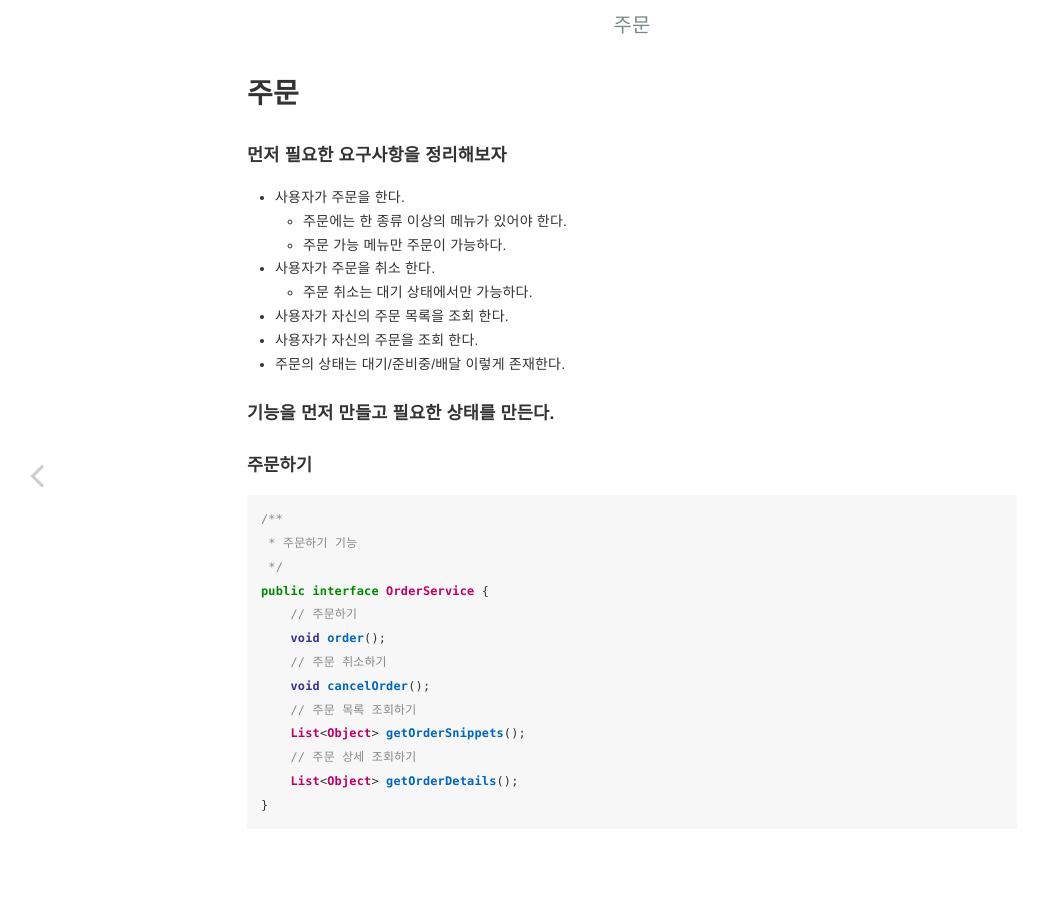
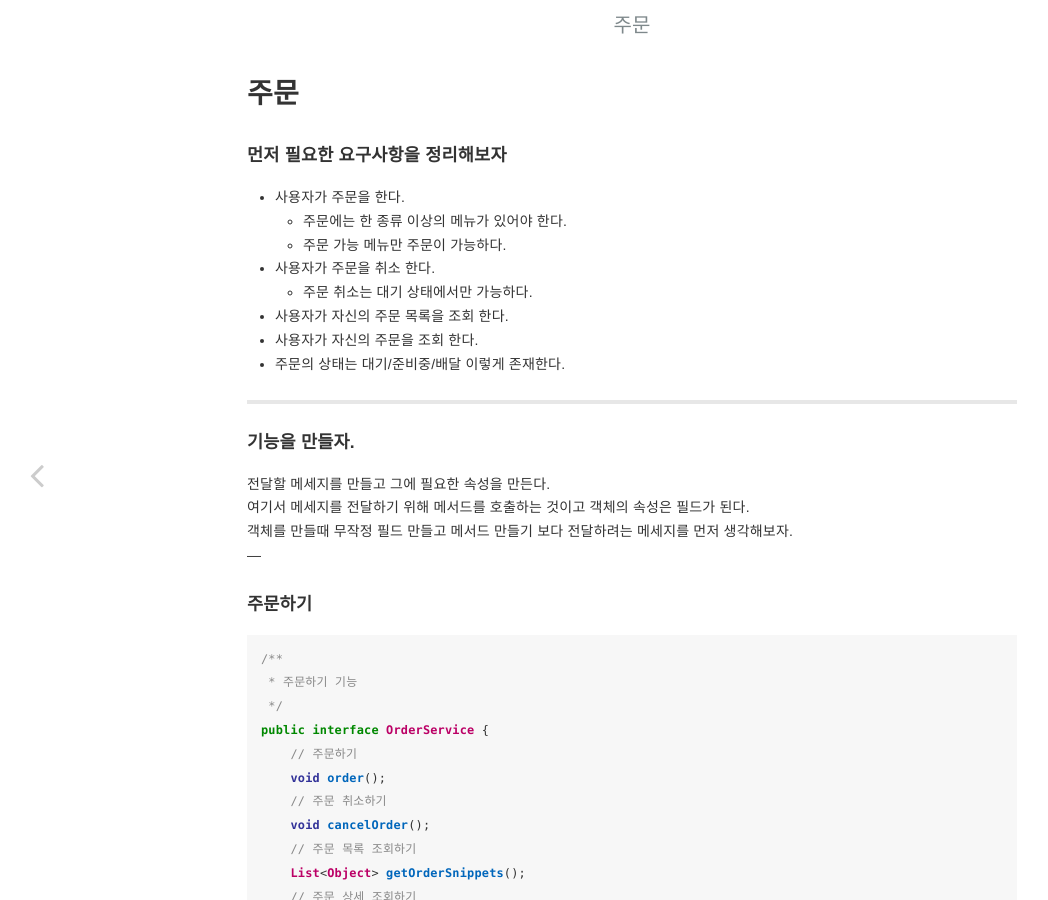
Before and after one commit to ByeongUkChoi/ddd-study, a Jekyll site: the page built from docs/_posts/2021-03-08-order.md, in a window 1280 px wide. Shown: the whole page, without its empty margins (8-1056 px from the left). Built offline with Jekyll 4.4.1, drawn with Linux system fonts in a browser that asks for light colours.

Commit message:
Add order desc

````diff
--- a/docs/_posts/2021-03-08-order.md
+++ b/docs/_posts/2021-03-08-order.md
@@ -15,7 +15,12 @@ layout: post
 - 사용자가 자신의 주문을 조회 한다.
 - 주문의 상태는 대기/준비중/배달 이렇게 존재한다.
 
-#### 기능을 먼저 만들고 필요한 상태를 만든다.
+---
+#### 기능을 만들자.
+전달할 메세지를 만들고 그에 필요한 속성을 만든다.
+여기서 메세지를 전달하기 위해 메서드를 호출하는 것이고 객체의 속성은 필드가 된다.
+객체를 만들때 무작정 필드 만들고 메서드 만들기 보다 전달하려는 메세지를 먼저 생각해보자.
+---
 #### 주문하기
 ```java
 /**
````
Also changed, not shown: docs/_posts/2021-03-05-intro.md (+1 -7 lines).
